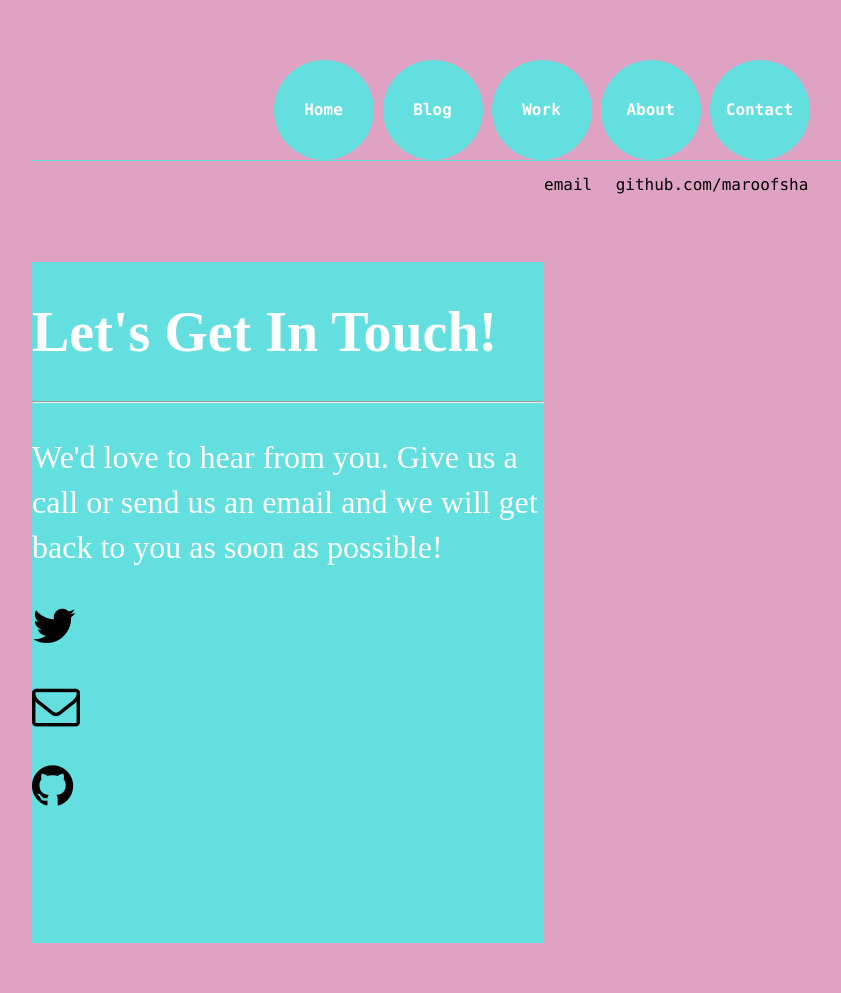
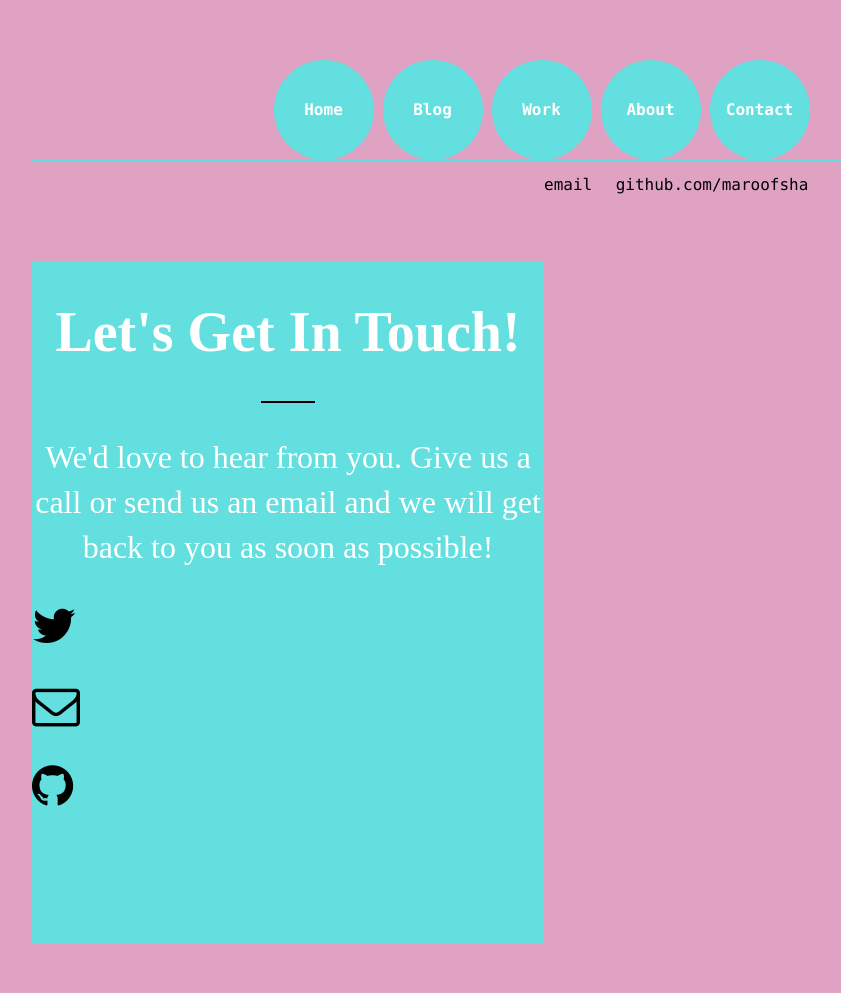
Before and after one commit to maroofsha/maroofsha.github.io, a Jekyll site: the page built from contact.html, in a window 1280 px wide. Shown: the whole page, without its empty margins (96-937 px from the left). Built offline with Jekyll 4.4.1, drawn with Linux system fonts in a browser that asks for light colours; nearby versions of some CDN libraries.

Commit message:
Update contact.html

```diff
--- a/contact.html
+++ b/contact.html
@@ -39,10 +39,10 @@ float: right;
         <div class="container">
         <div class="row">
             <div class="col-lg-8 col-lg-offset-2 text-center">
-                <h1>Let's Get In Touch!</h1>
-                <hr class="primary">
+                <center><h1>Let's Get In Touch!</h1>
+                <hr color="#000" width="10%" />
                 <p>We'd love to hear from you. Give us a call or send us an email and we will get back to you as soon as possible!</p>
-            </div>
+                    </div></center>
         <div class="col-lg-2 col-lg-offset-2 text-center">
             <a href="https://twitter.com/{{ site.twitter_username }}">
                 <i class="fa fa-twitter fa-3x wow bounceIn" data-wow-delay=".1s"></i>
@@ -63,7 +63,7 @@ float: right;
         </div>
 
 </div></div>
-
+</center>
 
     <div class="floatright"></div>
     <div style="clear: both;">
```
